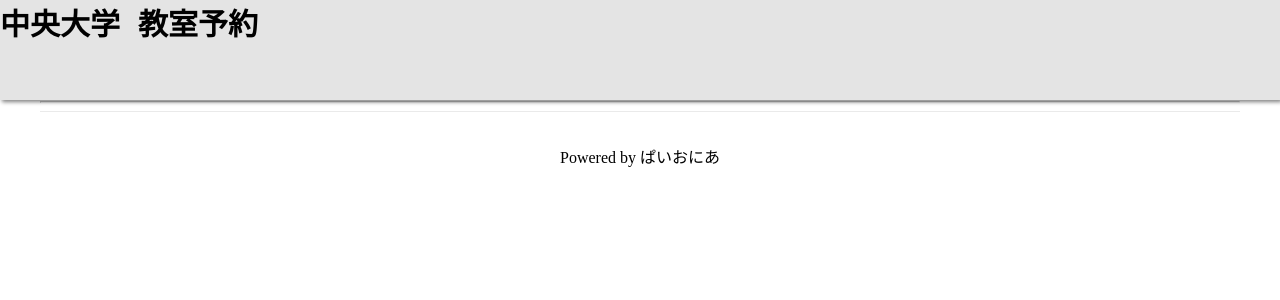
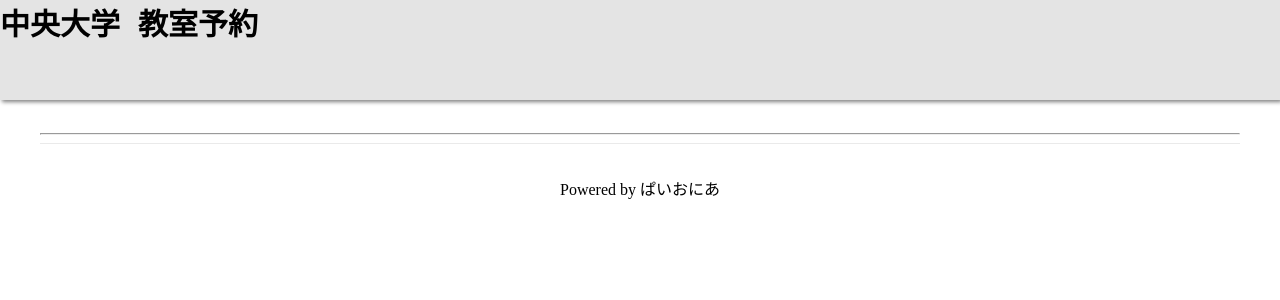
Before and after one commit to v-code-team-pioneer-inc/ccrs-frontend, a Next.js app: page / in a window 1280 px wide. Shown: the top 300 px of the page. Built offline with nearby package versions, Linux system fonts and the light colour scheme.

Commit message:
[ADD]ヘッダー分の余白を取る

```diff
--- a/pages/_app.jsx
+++ b/pages/_app.jsx
@@ -6,7 +6,11 @@ function MyApp({ Component, pageProps }) {
   return (
     <>
       <Header />
-      <Component {...pageProps} />
+
+      {/* TODO: CSSフレームワークで整える */}
+      <div className="mt-16">
+        <Component {...pageProps} />
+      </div>
     </>
   );
 }
--- a/styles/globals.css
+++ b/styles/globals.css
@@ -2,3 +2,14 @@
 /* @import "~tailwindcss/base";
 @import "~tailwindcss/components";
 @import "~tailwindcss/utilities"; */
+
+.container {
+  max-width: 100%;
+  margin: 0 auto;
+  padding: 0 1rem;
+}
+
+/* FIXME: Tailwindと同じようにしているが、早く教育して消したい。 */
+.mt-16 {
+  margin-top: 4rem;
+}
```
